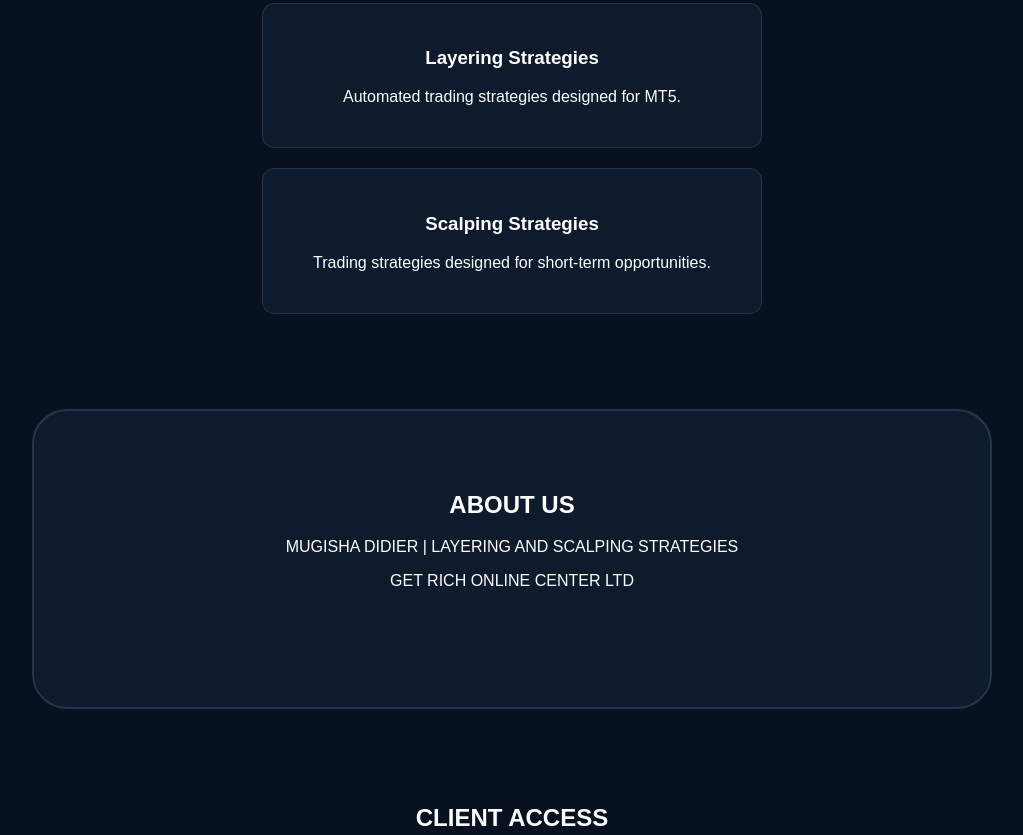
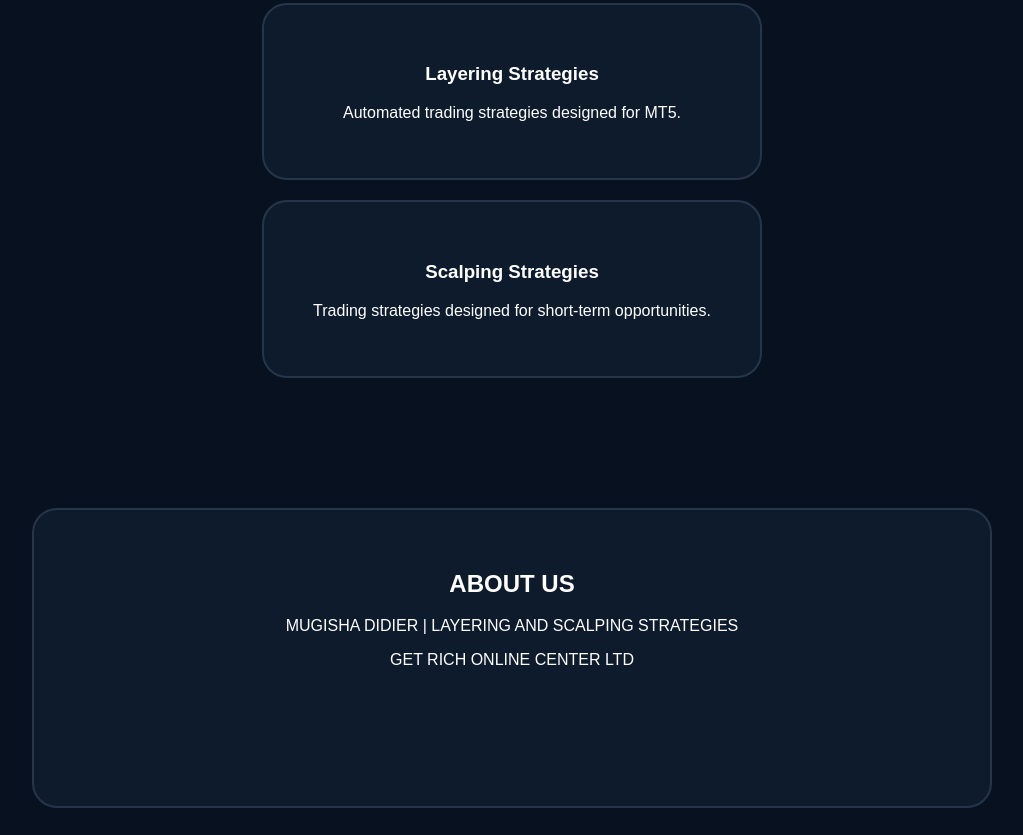
Before and after one commit to GROCLTD/Get-Rich-Online-Center-Ltd, a plain HTML site: page index.html in a window 1280 px wide. Shown: the part 486-1321 px from the top of the page, without its empty margins (128-1151 px from the left). Drawn offline with nearby package versions, Linux system fonts and the light colour scheme.

Commit message:
Update card styles in index.html
Refactor card styles for better layout and consistency.

```diff
--- a/index.html
+++ b/index.html
@@ -85,29 +85,27 @@ section {
     text-align: center;
 }
 
-.card {
-    background: #0d1b2d;
-    padding: 25px;
-    margin: 20px auto;
-    border: 1px solid #26364a;
-    border-radius: 12px;
-    max-width: 500px;
-}
+/* ALL WEBSITE CARDS */
+.card,
 .section-card {
     background: #0d1b2d;
-    padding: 60px 30px;
-    margin: 10px auto;
     border: 2px solid #26364a;
-    border-radius: 35px;
-    max-width: 1000px;
+    border-radius: 25px;
+    padding: 40px 30px;
     text-align: center;
-    min-height: 300px;
 }
 
-#about,
-#contact {
-    padding-top: 15px;
-    padding-bottom: 15px;
+/* STRATEGY CARDS */
+.card {
+    max-width: 500px;
+    margin: 20px auto;
+}
+
+/* ABOUT AND CONTACT CARDS */
+.section-card {
+    max-width: 1000px;
+    margin: 10px auto;
+    min-height: 300px;
 }
 
 input {
```
